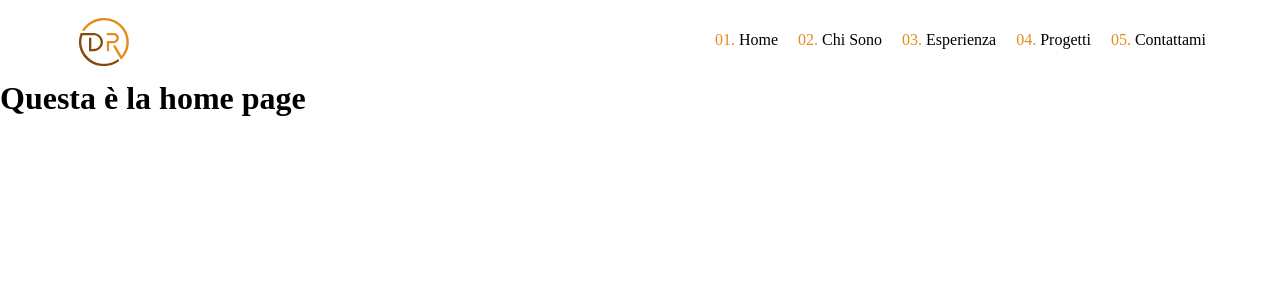
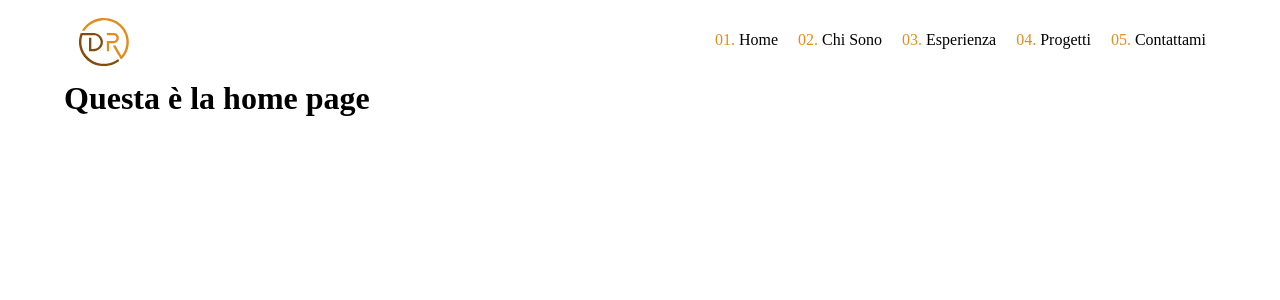
Before and after one commit to dunzolo/my-portfolio-app, a Vue app: page / in a window 1280 px wide. Shown: the top 300 px of the page. Built offline with nearby package versions, Linux system fonts and the light colour scheme.

Commit message:
added container

```diff
--- a/src/components/AppLogo.vue
+++ b/src/components/AppLogo.vue
@@ -12,7 +12,7 @@ export default {
     </div>
 </template>
 
-<style lang="scss">
+<style lang="scss" scoped>
 @use '../style/partials/variables' as *;
 
 .container {
--- a/src/pages/HomePage.vue
+++ b/src/pages/HomePage.vue
@@ -5,11 +5,14 @@ export default {
 </script>
 
 <template lang="">
-    <div>
+    <div class="container">
         <h1>Questa è la home page</h1>
     </div>
 </template>
 
-<style lang="">
-
+<style lang="scss" scoped>
+    .container{
+        width: 90%;
+        margin: 0 auto;
+    }
 </style>
```
